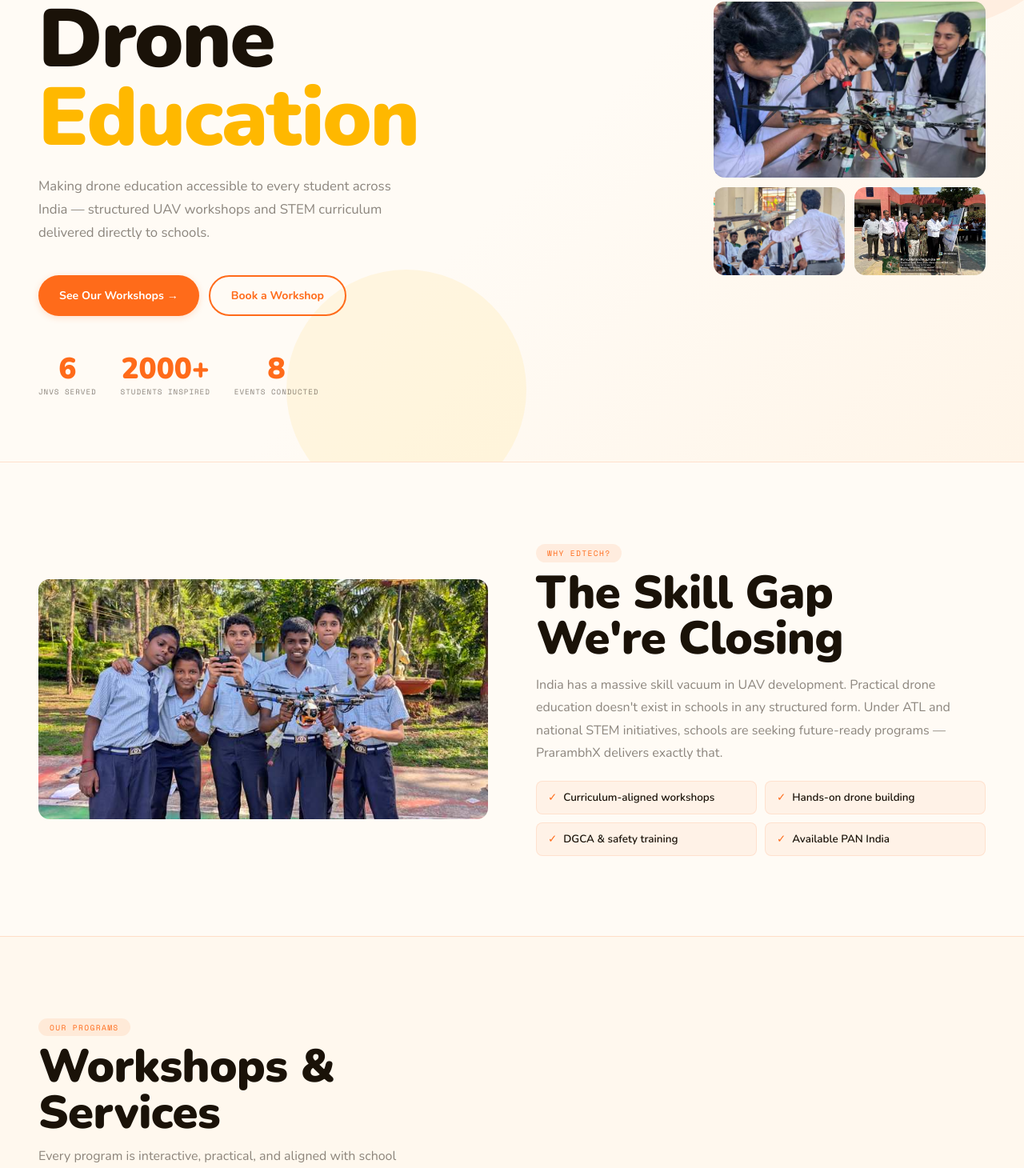
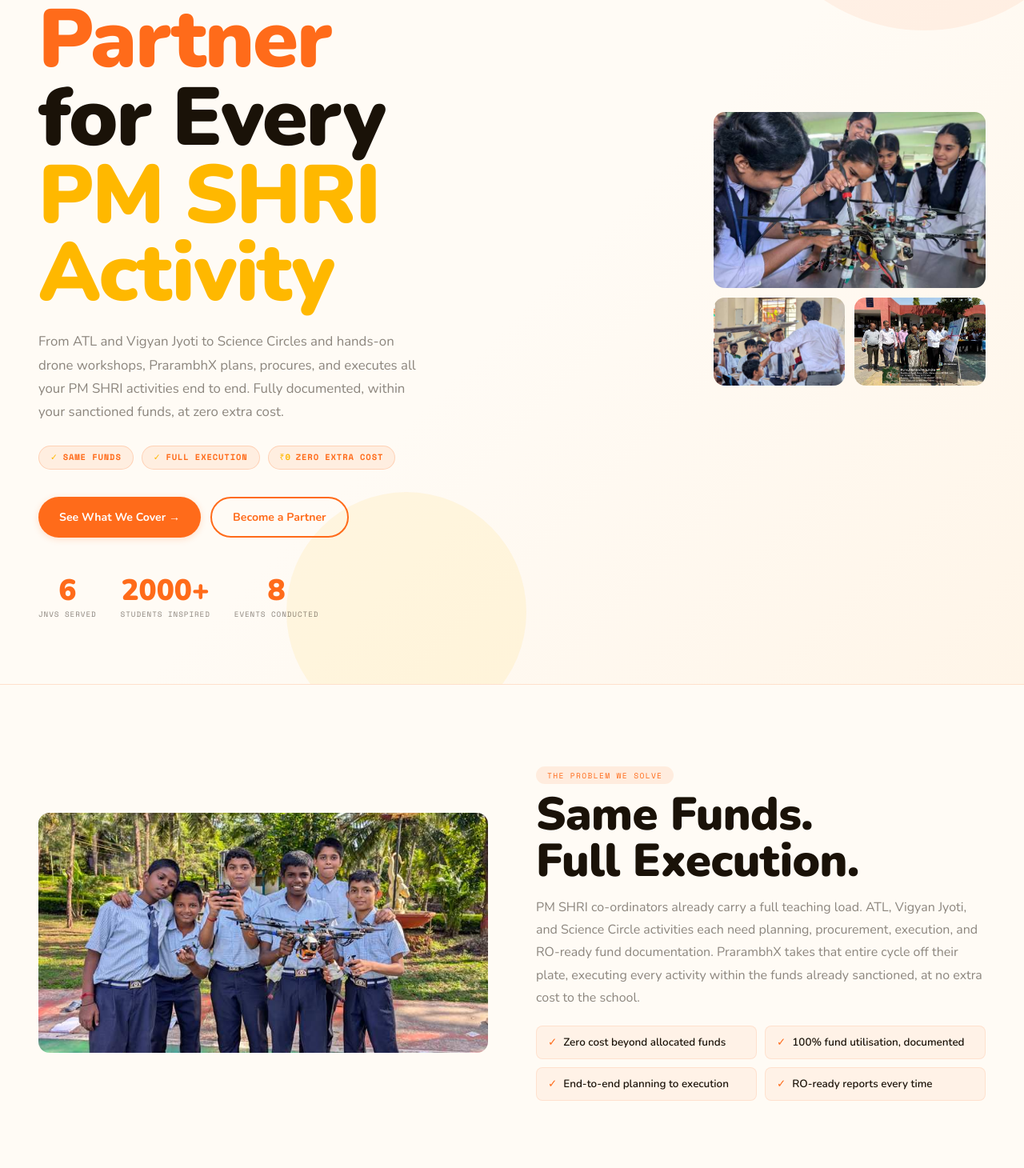
Before and after one commit to Tanmay99211/Website, a React (Vite) app: page / in a window 1280 px wide. Shown: the part 452-1912 px from the top of the page at 80% size. Built offline with nearby package versions, Linux system fonts and the light colour scheme; a web font is replaced by a local one.

Commit message:
reframe edtech site as PM SHRI implementation partner, zero extra cost

```diff
--- a/src/App.jsx
+++ b/src/App.jsx
@@ -425,9 +425,9 @@
 
   const products = [
     { status: "POC Stage", sc: "#ffb800", title: "Logistics UAV Platform", body: "Mission-specific payload release for last-mile logistics and emergency supply drops across Indian urban terrain.", img: "Logistics Drone / Prototype Photo" },
-    { status: "POC Performed", sc: "#00ff88", title: "SkyAlert — Public Safety UAV", body: "UAV-based alert system for real-time info during natural disasters. Funded by La Trobe University & PCCOE Pune (INR 52,000).", img: "SkyAlert Drone in Operation" },
+    { status: "POC Performed", sc: "#00ff88", title: "SkyAlert: Public Safety UAV", body: "UAV-based alert system for real-time info during natural disasters. Funded by La Trobe University & PCCOE Pune (INR 52,000).", img: "SkyAlert Drone in Operation" },
     { status: "Schematic Stage", sc: t.accent, title: "Smart Flight Controller", body: "In-house flight controller with OLED display showing altitude, GPS, battery voltage and flight modes.", img: "PCB / Flight Controller Concept" },
-    { status: "CAD Design Stage", sc: t.accent, title: "Modular UAV Architecture", body: "Interchangeable modules for airframe, propulsion, avionics and payload — faster mission adaptability.", img: "Modular UAV CAD Render" },
+    { status: "CAD Design Stage", sc: t.accent, title: "Modular UAV Architecture", body: "Interchangeable modules for airframe, propulsion, avionics and payload, for faster mission adaptability.", img: "Modular UAV CAD Render" },
   ];
 
   return (
@@ -443,7 +443,7 @@
           Platform
         </h1>
         <p style={{ marginTop: mob ? 16 : 26, fontSize: mob ? "0.9rem" : "1.05rem", fontWeight: 300, lineHeight: 1.7, maxWidth: mob ? "100%" : 490, color: t.textMuted }}>
-          Mission-specific drone solutions engineered for India's dense urban airspace — from payload delivery to public safety emergency response.
+          Mission-specific drone solutions engineered for India's dense urban airspace, from payload delivery to public safety emergency response.
         </p>
         <div style={{ marginTop: mob ? 24 : 40, display: "flex", gap: 12, flexWrap: "wrap" }}>
           <DBtn t={t} href="#products" mob={mob}>Explore Products →</DBtn>
@@ -477,7 +477,7 @@
         <Reveal>
           <DLabel t={t} mob={mob}>About DeepTech Vertical</DLabel>
           <h2 style={DH2(t, mob)}>UAV Solutions<br />Built for India</h2>
-          <p style={{ marginTop: 14, fontSize: mob ? "0.9rem" : "1rem", lineHeight: 1.78, color: t.textMuted }}>India's UAV market needs platforms designed from the ground up for Indian conditions — dense urban layouts, complex airspace, and diverse missions.</p>
+          <p style={{ marginTop: 14, fontSize: mob ? "0.9rem" : "1rem", lineHeight: 1.78, color: t.textMuted }}>India's UAV market needs platforms designed from the ground up for Indian conditions: dense urban layouts, complex airspace, and diverse missions.</p>
           <div style={{ marginTop: 20, display: "flex", flexDirection: "column", gap: 10 }}>
             {["Mission-specific design & payload integration", "In-house flight controller architecture", "Modular airframe for rapid mission adaptability", "Designed for Indian urban airspace & regulations"].map(f => (
               <div key={f} style={{ display: "flex", alignItems: "center", gap: 10, fontSize: mob ? "0.82rem" : "0.88rem", color: t.textMuted }}>
@@ -522,7 +522,7 @@
         <Reveal>
           <DLabel t={t} mob={mob}>Competition Record</DLabel>
           <h2 style={DH2(t, mob)}>Proven on the<br />Global Stage</h2>
-          <p style={{ marginTop: 12, fontSize: mob ? "0.88rem" : "1rem", color: t.textMuted, maxWidth: 500 }}>Our engineering team has ranked at the highest levels — validating PrarambhX's technical capabilities on the world stage.</p>
+          <p style={{ marginTop: 12, fontSize: mob ? "0.88rem" : "1rem", color: t.textMuted, maxWidth: 500 }}>Our engineering team has ranked at the highest levels, validating PrarambhX's technical capabilities on the world stage.</p>
         </Reveal>
         <div style={{ display: "grid", gridTemplateColumns: mob ? "1fr 1fr" : "repeat(4, 1fr)", gap: mob ? 10 : 3, marginTop: mob ? 24 : 50 }}>
           {[
@@ -607,8 +607,8 @@
   const workshops = [
     { emoji: "🔧", title: "Build-a-Drone Workshop", dur: "1 Day", lvl: "Grade 6–12", body: "Students assemble a working quadcopter, learning aerodynamics, electronics and flight physics through hands-on building.", img: "Students Building Drone" },
     { emoji: "🖥️", title: "Drone Programming & Coding", dur: "1–2 Days", lvl: "Grade 8–12", body: "Students code autonomous flight paths, learn sensor integration and basic CS concepts through drone programming.", img: "Students Coding on Laptop" },
-    { emoji: "🚀", title: "STEM Aerospace Module", dur: "Half Day", lvl: "Grade 5–10", body: "Structured curriculum covering physics of flight, UAV history and aeronautical engineering basics — school-aligned.", img: "STEM Classroom Session" },
-    { emoji: "🏫", title: "Drone Innovation Lab", dur: "Annual Program", lvl: "Institution-wide", body: "Turnkey drone lab — hardware kits, curriculum, instructor training and annual support. Aligned with ATL initiatives.", img: "Drone Innovation Lab Setup" },
+    { emoji: "🚀", title: "STEM Aerospace Module", dur: "Half Day", lvl: "Grade 5–10", body: "Structured curriculum covering physics of flight, UAV history and aeronautical engineering basics, school-aligned.", img: "STEM Classroom Session" },
+    { emoji: "🏫", title: "Drone Innovation Lab", dur: "Annual Program", lvl: "Institution-wide", body: "Turnkey drone lab: hardware kits, curriculum, instructor training and annual support. Aligned with ATL initiatives.", img: "Drone Innovation Lab Setup" },
   ];
 
   const schools = ["PM SHRI JNV Pune, Maharashtra", "PM SHRI JNV Satara, Maharashtra", "PM SHRI JNV Jalgaon, Maharashtra", "PM SHRI JNV Parbhani, Maharashtra", "PM SHRI JNV South Goa", "PM SHRI JNV Chh. Sambhajinagar, MH"];
@@ -624,17 +624,25 @@
         <div style={{ flex: 1, maxWidth: mob ? "100%" : 560 }}>
           <div style={{ display: "inline-flex", alignItems: "center", gap: 7, background: "rgba(255,107,26,0.1)", border: "1px solid rgba(255,107,26,0.22)", borderRadius: 999, padding: "5px 14px", marginBottom: mob ? 14 : 20 }}>
             <span>✦</span>
-            <span style={{ fontFamily: t.monoFont, fontSize: mob ? "0.5rem" : "0.6rem", letterSpacing: "0.12em", textTransform: "uppercase", color: t.primary }}>UAV Workshops · STEM Programs · School Labs</span>
+            <span style={{ fontFamily: t.monoFont, fontSize: mob ? "0.5rem" : "0.6rem", letterSpacing: "0.12em", textTransform: "uppercase", color: t.primary }}>PM SHRI Implementation Partner · ATL · Vigyan Jyoti · Science Circles</span>
           </div>
           <h1 style={{ fontFamily: t.font, fontWeight: 900, fontSize: mob ? "clamp(40px,12vw,60px)" : "clamp(48px,8vw,104px)", lineHeight: 0.95, letterSpacing: "-0.02em", marginBottom: mob ? 14 : 22 }}>
-            <span style={{ color: t.primary }}>Hands-On</span><br />Drone<br /><span style={{ color: t.accent }}>Education</span>
+            <span style={{ color: t.primary }}>One Partner</span><br />for Every<br /><span style={{ color: t.accent }}>PM SHRI Activity</span>
           </h1>
-          <p style={{ fontSize: mob ? "0.9rem" : "1.05rem", lineHeight: 1.74, color: t.textMuted, maxWidth: mob ? "100%" : 460, marginBottom: mob ? 24 : 38 }}>
-            Making drone education accessible to every student across India — structured UAV workshops and STEM curriculum delivered directly to schools.
+          <p style={{ fontSize: mob ? "0.9rem" : "1.05rem", lineHeight: 1.74, color: t.textMuted, maxWidth: mob ? "100%" : 480, marginBottom: mob ? 20 : 28 }}>
+            From ATL and Vigyan Jyoti to Science Circles and hands-on drone workshops, PrarambhX plans, procures, and executes all your PM SHRI activities end to end. Fully documented, within your sanctioned funds, at zero extra cost.
           </p>
+          {/* Value strip */}
+          <div style={{ display: "flex", flexWrap: "wrap", gap: mob ? 8 : 10, marginBottom: mob ? 24 : 34 }}>
+            {["Same Funds", "Full Execution", "Zero Extra Cost"].map((v, i) => (
+              <span key={v} style={{ display: "inline-flex", alignItems: "center", gap: 6, fontFamily: t.monoFont, fontSize: mob ? "0.58rem" : "0.66rem", letterSpacing: "0.08em", textTransform: "uppercase", fontWeight: 700, color: t.primary, background: "rgba(255,107,26,0.09)", border: "1px solid rgba(255,107,26,0.22)", borderRadius: 999, padding: mob ? "5px 11px" : "6px 14px" }}>
+                <span style={{ color: t.accent }}>{i === 2 ? "₹0" : "✓"}</span>{v}
+              </span>
+            ))}
+          </div>
           <div style={{ display: "flex", gap: 12, flexWrap: "wrap" }}>
-            <EBtn t={t} href="#products" mob={mob}>See Our Workshops →</EBtn>
-            <EBtnOut t={t} href="#contact" mob={mob}>Book a Workshop</EBtnOut>
+            <EBtn t={t} href="#products" mob={mob}>See What We Cover →</EBtn>
+            <EBtnOut t={t} href="#contact" mob={mob}>Become a Partner</EBtnOut>
           </div>
           <div style={{ display: "flex", gap: mob ? 24 : 30, marginTop: mob ? 28 : 48, flexWrap: "wrap" }}>
             {[{ n: "6", l: "JNVs Served" }, { n: "2000+", l: "Students Inspired" }, { n: "8", l: "Events Conducted" }].map(s => (
@@ -661,11 +669,11 @@
         <div style={{ display: "grid", gridTemplateColumns: mob ? "1fr" : "1fr 1fr", gap: mob ? 28 : 60, alignItems: "center" }}>
           <Reveal><ImgBox label="Hands-on Workshop / Students with UAV" height={300} t={t} /></Reveal>
           <Reveal delay={mob ? 0 : 0.15}>
-            <ELabel t={t}>Why EdTech?</ELabel>
-            <h2 style={EH2(t, mob)}>The Skill Gap<br />We're Closing</h2>
-            <p style={{ marginTop: 14, fontSize: mob ? "0.9rem" : "1rem", lineHeight: 1.78, color: t.textMuted }}>India has a massive skill vacuum in UAV development. Practical drone education doesn't exist in schools in any structured form. Under ATL and national STEM initiatives, schools are seeking future-ready programs — PrarambhX delivers exactly that.</p>
+            <ELabel t={t}>The Problem We Solve</ELabel>
+            <h2 style={EH2(t, mob)}>Same Funds.<br />Full Execution.</h2>
+            <p style={{ marginTop: 14, fontSize: mob ? "0.9rem" : "1rem", lineHeight: 1.78, color: t.textMuted }}>PM SHRI co-ordinators already carry a full teaching load. ATL, Vigyan Jyoti, and Science Circle activities each need planning, procurement, execution, and RO-ready fund documentation. PrarambhX takes that entire cycle off their plate, executing every activity within the funds already sanctioned, at no extra cost to the school.</p>
             <div style={{ display: "grid", gridTemplateColumns: "1fr 1fr", gap: 10, marginTop: 20 }}>
-              {["Curriculum-aligned workshops", "Hands-on drone building", "DGCA & safety training", "Available PAN India"].map(f => (
+              {["Zero cost beyond allocated funds", "100% fund utilisation, documented", "End-to-end planning to execution", "RO-ready reports every time"].map(f => (
                 <div key={f} style={{ display: "flex", alignItems: "center", gap: 8, padding: mob ? "8px 12px" : "10px 14px", background: "rgba(255,107,26,0.06)", borderRadius: 8, border: "1px solid rgba(255,107,26,0.12)", fontSize: mob ? "0.78rem" : "0.84rem", color: t.text, fontWeight: 600 }}>
                   <span style={{ color: t.primary, flexShrink: 0 }}>✓</span>{f}
                 </div>
@@ -678,9 +686,9 @@
       {/* ── WORKSHOPS ── */}
       <section id="products" style={{ padding: `${SP} ${P}`, background: t.bgSection, borderTop: `1px solid ${t.border}` }}>
         <Reveal>
-          <ELabel t={t}>Our Programs</ELabel>
-          <h2 style={EH2(t, mob)}>Workshops &<br />Services</h2>
-          <p style={{ marginTop: 12, fontSize: mob ? "0.88rem" : "1rem", color: t.textMuted, maxWidth: 500 }}>Every program is interactive, practical, and aligned with school curricula — no prior drone experience needed.</p>
+          <ELabel t={t}>One of Our Offerings</ELabel>
+          <h2 style={EH2(t, mob)}>Hands-On Drone<br />Workshops</h2>
+          <p style={{ marginTop: 12, fontSize: mob ? "0.88rem" : "1rem", color: t.textMuted, maxWidth: 540 }}>Drone education is one of the activities we deliver under the partnership. Each program is interactive, practical, and curriculum-aligned, with no prior drone experience needed. Below the workshops, see how we cover every other PM SHRI activity too.</p>
         </Reveal>
         <div style={{ display: "grid", gridTemplateColumns: mob ? "1fr" : "repeat(2, 1fr)", gap: mob ? 14 : 18, marginTop: mob ? 24 : 50 }}>
           {workshops.map((w, i) => <Reveal key={w.title} delay={i * 0.08}><EWorkshopCard w={w} t={t} mob={mob} /></Reveal>)}
@@ -691,19 +699,35 @@
       <section style={{ padding: `${SP} ${P}`, borderTop: `1px solid ${t.border}`, background: `linear-gradient(135deg, rgba(255,107,26,0.06) 0%, rgba(255,184,0,0.07) 100%)` }}>
         <Reveal>
           <ELabel t={t}>PM SHRI Partnership</ELabel>
-          <h2 style={EH2(t, mob)}>Your One-Stop Partner<br />for <span style={{ color: t.primary }}>All PM SHRI Activities</span></h2>
+          <h2 style={EH2(t, mob)}>One Partner.<br /><span style={{ color: t.primary }}>Every PM SHRI Activity.</span></h2>
           <p style={{ marginTop: 14, fontSize: mob ? "0.9rem" : "1rem", lineHeight: 1.78, color: t.textMuted, maxWidth: 620 }}>
-            PrarambhX is the dedicated implementation partner for PM SHRI schools — covering every programme activity, supply requirement, and STEM initiative under a single empanelled vendor relationship.
+            PrarambhX is the single, accountable implementation partner for your school's PM SHRI activities. We plan, procure, execute, and document every programme, charging only against funds already sanctioned under the relevant budget head. No planning fee. No retainer. No consultancy charge.
           </p>
+        </Reveal>
+        {/* Zero-cost promise band */}
+        <Reveal delay={0.1}>
+          <div style={{ display: "grid", gridTemplateColumns: mob ? "1fr 1fr" : "repeat(4, 1fr)", gap: mob ? 10 : 14, marginTop: mob ? 22 : 36 }}>
+            {[
+              { n: "ZERO", l: "Extra Cost Beyond\nAllocated Fund" },
+              { n: "100%", l: "Fund Utilisation,\nFully Documented" },
+              { n: "END TO END", l: "Planning, Procurement\n& Execution" },
+              { n: "6", l: "JNVs Served\nUnder PM SHRI" },
+            ].map((s, i) => (
+              <div key={i} style={{ padding: mob ? "16px 12px" : "22px 16px", background: i === 0 ? t.primary : t.bgCard, border: `1.5px solid ${i === 0 ? t.primary : t.border}`, borderRadius: 12, textAlign: "center" }}>
+                <div style={{ fontFamily: t.font, fontWeight: 900, fontSize: mob ? "1.5rem" : "2rem", color: i === 0 ? "#fff" : t.primary, lineHeight: 1 }}>{s.n}</div>
+                <div style={{ fontFamily: t.monoFont, fontSize: mob ? "0.48rem" : "0.56rem", letterSpacing: "0.08em", textTransform: "uppercase", color: i === 0 ? "rgba(255,255,255,0.75)" : t.textMuted, marginTop: 8, whiteSpace: "pre-line", lineHeight: 1.6 }}>{s.l}</div>
+              </div>
+            ))}
+          </div>
         </Reveal>
         <div style={{ display: "grid", gridTemplateColumns: mob ? "1fr" : "repeat(3, 1fr)", gap: mob ? 12 : 16, marginTop: mob ? 24 : 44 }}>
           {[
-            { icon: "🏫", title: "ATL & Innovation Activities", body: "End-to-end delivery of Atal Tinkering Lab programmes — kits, curriculum, facilitation and documentation — all GeM-compliant." },
-            { icon: "📦", title: "STEM Supplies & Kits", body: "Sourcing and supply of all science, robotics and drone kits required under PM SHRI mandates — audit-safe invoicing included." },
-            { icon: "📋", title: "Vigyan Jyoti Programme", body: "Structured content and resource delivery aligned with the Vigyan Jyoti STEM initiative for girl students in PM SHRI schools." },
-            { icon: "🔬", title: "Science & Maths Circles", body: "Olympiad preparation, Science Circle and Mathematics Circle activity support with trained resource persons." },
-            { icon: "🌐", title: "IKS & NEP Activities", body: "Indian Knowledge Systems and NEP 2020-aligned experiential learning modules delivered to PM SHRI classrooms." },
-            { icon: "✅", title: "RO-Compliant Documentation", body: "Every engagement comes with full RO and NVS-compliant documentation — proposals, delivery reports and utilisation certificates." },
+            { icon: "🏫", title: "Atal Tinkering Lab (ATL)", body: "Hands-on innovation sessions, lab consumable procurement, facilitator deployment, and student project documentation. Budget head: Project Innovation (Recurring)." },
+            { icon: "🔬", title: "Vigyan Jyoti", body: "Structured science engagement built to grow STEM confidence among girl students, Class VI to XII. Budget head: Project Innovation (State Specific)." },
+            { icon: "🧮", title: "Science & Maths Circle", body: "Full project exhibition cycle: student guidance, judging panel co-ordination, prizes, and a complete report. Budget head: Rashtriya Aavishkar Abhiyaan." },
+            { icon: "📦", title: "STEM Supplies & Kits", body: "Sourcing and supply of all science, robotics and drone kits required under PM SHRI mandates, with audit-safe, RO-friendly invoicing." },
+            { icon: "📋", title: "RO-Ready Documentation", body: "Every activity arrives pre-documented: photographic report plus fund utilisation papers ready for Regional Office submission." },
+            { icon: "📅", title: "Fixed Annual Calendar", body: "All activity dates fixed jointly with the co-ordinator at year start, avoiding exam and scheme clashes. Rescheduling at no extra charge." },
           ].map((item, i) => (
             <Reveal key={item.title} delay={i * 0.07}>
               <div style={{ padding: mob ? "18px 16px" : "24px 20px", background: t.bgCard, border: `1.5px solid ${t.border}`, borderRadius: 14, height: "100%" }}>
@@ -719,7 +743,7 @@
             <div style={{ fontSize: mob ? "2rem" : "2.4rem", flexShrink: 0 }}>🏆</div>
             <div>
               <div style={{ fontFamily: t.font, fontWeight: 800, fontSize: mob ? "1rem" : "1.15rem", color: t.text, marginBottom: 5 }}>Already Serving PM SHRI JNVs Across Maharashtra & Goa</div>
-              <p style={{ fontSize: mob ? "0.82rem" : "0.88rem", lineHeight: 1.68, color: t.textMuted }}>PrarambhX is a DPIIT-recognised startup and registered GeM vendor — meeting all procurement requirements for PM SHRI schools. Our JNV alumni roots give us direct community trust that no external vendor can replicate.</p>
+              <p style={{ fontSize: mob ? "0.82rem" : "0.88rem", lineHeight: 1.68, color: t.textMuted }}>PrarambhX is a DPIIT-recognised startup and registered GeM vendor, meeting all procurement requirements for PM SHRI schools. Founded by a JNV alumnus, we bring direct community trust that no external vendor can replicate.</p>
             </div>
             <a href="#contact" style={{ display: "inline-flex", alignItems: "center", gap: 7, background: t.primary, color: "#fff", fontFamily: t.bodyFont, fontSize: "0.84rem", fontWeight: 700, padding: "11px 22px", textDecoration: "none", borderRadius: 999, whiteSpace: "nowrap", flexShrink: 0 }}>Partner With Us →</a>
           </div>
@@ -755,7 +779,7 @@
         <Reveal>
           <ELabel t={t}>Our Reach</ELabel>
           <h2 style={EH2(t, mob)}>Schools We've<br />Worked With</h2>
-          <p style={{ marginTop: 12, fontSize: mob ? "0.88rem" : "1rem", color: t.textMuted, maxWidth: 480 }}>PrarambhX has delivered programs across 6 Jawahar Navodaya Vidyalayas — inspiring 2,000+ students through 8 hands-on events across Maharashtra and Goa.</p>
+          <p style={{ marginTop: 12, fontSize: mob ? "0.88rem" : "1rem", color: t.textMuted, maxWidth: 480 }}>PrarambhX has delivered programs across 6 Jawahar Navodaya Vidyalayas, inspiring 2,000+ students through 8 hands-on events across Maharashtra and Goa.</p>
         </Reveal>
         <div style={{ display: "grid", gridTemplateColumns: mob ? "1fr" : "1fr 1fr", gap: mob ? 28 : 48, marginTop: mob ? 24 : 50, alignItems: "start" }}>
           <Reveal>
```
